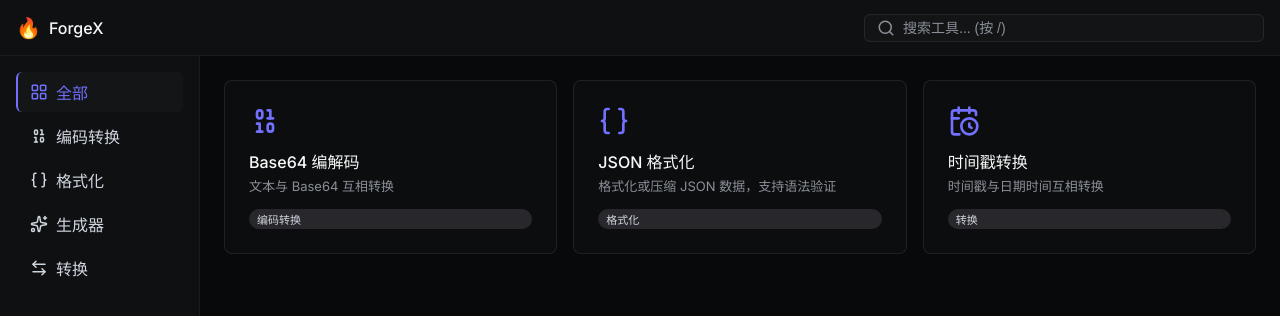
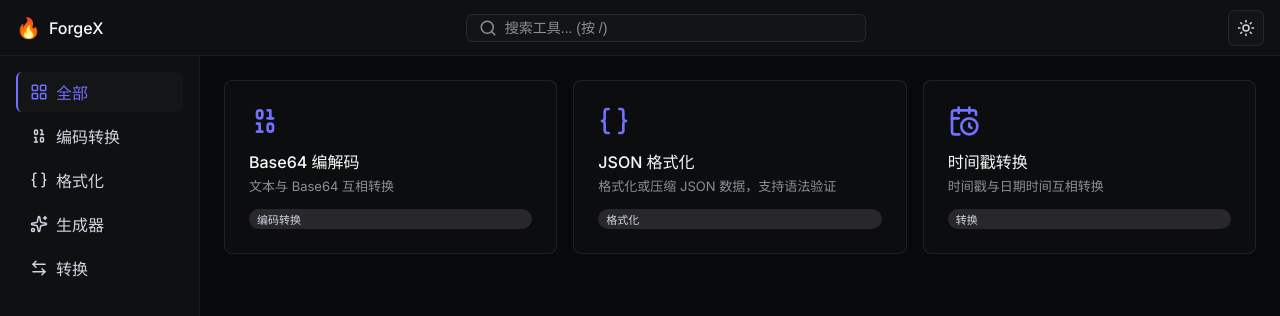
Before and after one commit to Aiden-FE/forge-x, a Vue app: page / in a window 1280 px wide. Shown: the top 316 px of the page. Built offline with nearby package versions, Linux system fonts and the light colour scheme.

Commit message:
feat: 新增暗色/亮色主题切换功能
- 拆分 CSS 变量为 themes/dark.css 和 themes/light.css
- 新建 useThemeStore 管理主题状态，localStorage 持久化
- Header 增加主题切换按钮（太阳/月亮图标）
- App.vue 挂载时自动应用 data-theme 属性

```diff
--- a/src/App.vue
+++ b/src/App.vue
@@ -18,6 +18,10 @@
 import { ref } from 'vue'
 import AppHeader from '@/components/AppHeader.vue'
 import CategoryNav from '@/components/CategoryNav.vue'
+import { useThemeStore } from '@/stores/theme'
+
+// Init theme — the store's watch({ immediate: true }) applies it on creation
+useThemeStore()
 
 const sidebarOpen = ref(false)
 </script>
--- a/src/components/AppHeader.vue
+++ b/src/components/AppHeader.vue
@@ -15,19 +15,27 @@
         @keydown="handleKeydown"
       />
     </div>
-    <button class="menu-btn" @click="$emit('toggle-sidebar')">
-      <Menu :size="20" />
-    </button>
+    <div class="header-actions">
+      <button class="action-btn" @click="toggleTheme" :title="theme === 'dark' ? '切换亮色主题' : '切换暗色主题'">
+        <Sun v-if="theme === 'light'" :size="18" />
+        <Moon v-else :size="18" />
+      </button>
+      <button class="menu-btn" @click="$emit('toggle-sidebar')">
+        <Menu :size="20" />
+      </button>
+    </div>
   </header>
 </template>
 
 <script setup lang="ts">
 import { ref, onMounted } from 'vue'
-import { Search, Menu } from 'lucide-vue-next'
+import { Search, Menu, Sun, Moon } from 'lucide-vue-next'
 import { useToolsStore } from '@/stores/tools'
+import { useThemeStore } from '@/stores/theme'
 
 const emit = defineEmits(['toggle-sidebar'])
 const store = useToolsStore()
+const { theme, toggleTheme } = useThemeStore()
 const query = ref(store.searchQuery)
 
 function onSearch() {
@@ -107,14 +115,43 @@
 
 .search-input::placeholder { color: var(--text-tertiary); }
 
-.menu-btn {
-  display: none;
+.header-actions {
+  display: flex;
+  align-items: center;
+  gap: var(--space-sm);
+}
+
+.action-btn {
+  display: flex;
+  align-items: center;
+  justify-content: center;
+  width: 36px;
+  height: 36px;
   background: var(--bg-card);
   border: 1px solid var(--border);
   border-radius: var(--radius-md);
-  padding: var(--space-sm);
   color: var(--text-secondary);
   cursor: pointer;
+  transition: all var(--transition-fast);
+}
+
+.action-btn:hover {
+  background: var(--bg-hover);
+  color: var(--text-primary);
+}
+
+.menu-btn {
+  display: none;
+  align-items: center;
+  justify-content: center;
+  width: 36px;
+  height: 36px;
+  background: var(--bg-card);
+  border: 1px solid var(--border);
+  border-radius: var(--radius-md);
+  color: var(--text-secondary);
+  cursor: pointer;
+  transition: all var(--transition-fast);
 }
 
 @media (max-width: 768px) {
--- /dev/null
+++ b/src/stores/theme.ts
@@ -0,0 +1,43 @@
+import { ref, watch } from 'vue'
+import { defineStore } from 'pinia'
+
+export type Theme = 'dark' | 'light'
+
+const STORAGE_KEY = 'forgex-theme'
+
+export const useThemeStore = defineStore('theme', () => {
+  // Initialize from localStorage or system preference
+  function getInitialTheme(): Theme {
+    const stored = localStorage.getItem(STORAGE_KEY)
+    if (stored === 'dark' || stored === 'light') return stored
+    if (window.matchMedia?.('(prefers-color-scheme: light)').matches) return 'light'
+    return 'dark'
+  }
+
+  const theme = ref<Theme>(getInitialTheme())
+
+  function applyTheme(t: Theme) {
+    document.documentElement.setAttribute('data-theme', t)
+    // Update the meta theme-color for mobile browser chrome
+    const meta = document.querySelector('meta[name="theme-color"]')
+    if (meta) {
+      meta.setAttribute('content', t === 'dark' ? '#08090a' : '#ffffff')
+    }
+  }
+
+  function toggleTheme() {
+    theme.value = theme.value === 'dark' ? 'light' : 'dark'
+  }
+
+  function setTheme(t: Theme) {
+    theme.value = t
+  }
+
+  // Persist and apply when theme changes
+  watch(theme, (t) => {
+    localStorage.setItem(STORAGE_KEY, t)
+    applyTheme(t)
+  }, { immediate: true })
+
+  return { theme, toggleTheme, setTheme }
+})
--- /dev/null
+++ b/src/styles/themes/dark.css
@@ -0,0 +1,35 @@
+/* ForgeX Dark Theme — Linear Dark inspired */
+[data-theme="dark"] {
+  /* Backgrounds */
+  --bg-canvas: #08090a;
+  --bg-panel: #0f1011;
+  --bg-surface: #191a1b;
+  --bg-hover: #28282c;
+  --bg-card: rgba(255, 255, 255, 0.02);
+  --bg-card-hover: rgba(255, 255, 255, 0.05);
+
+  /* Text */
+  --text-primary: #f7f8f8;
+  --text-secondary: #d0d6e0;
+  --text-tertiary: #8a8f98;
+  --text-quaternary: #62666d;
+
+  /* Brand */
+  --accent: #7170ff;
+  --accent-bg: #5e6ad2;
+  --accent-hover: #828fff;
+
+  /* Status */
+  --success: #10b981;
+  --warning: #fbbf24;
+  --error: #f87171;
+
+  /* Borders */
+  --border: rgba(255, 255, 255, 0.08);
+  --border-subtle: rgba(255, 255, 255, 0.05);
+  --border-focus: rgba(113, 112, 255, 0.5);
+
+  /* Shadows */
+  --shadow-card: rgba(0, 0, 0, 0.2) 0px 0px 0px 1px;
+  --shadow-elevated: rgba(0, 0, 0, 0.4) 0px 2px 4px;
+}
--- /dev/null
+++ b/src/styles/themes/light.css
@@ -0,0 +1,35 @@
+/* ForgeX Light Theme */
+[data-theme="light"] {
+  /* Backgrounds */
+  --bg-canvas: #f5f5f7;
+  --bg-panel: #ffffff;
+  --bg-surface: #f0f0f2;
+  --bg-hover: #e8e8ec;
+  --bg-card: rgba(0, 0, 0, 0.02);
+  --bg-card-hover: rgba(0, 0, 0, 0.04);
+
+  /* Text */
+  --text-primary: #1a1a2e;
+  --text-secondary: #4a4a6a;
+  --text-tertiary: #8a8a9e;
+  --text-quaternary: #b0b0be;
+
+  /* Brand */
+  --accent: #6c63ff;
+  --accent-bg: #5e6ad2;
+  --accent-hover: #5548e8;
+
+  /* Status */
+  --success: #059669;
+  --warning: #d97706;
+  --error: #dc2626;
+
+  /* Borders */
+  --border: rgba(0, 0, 0, 0.08);
+  --border-subtle: rgba(0, 0, 0, 0.04);
+  --border-focus: rgba(108, 99, 255, 0.4);
+
+  /* Shadows */
+  --shadow-card: rgba(0, 0, 0, 0.04) 0px 0px 0px 1px;
+  --shadow-elevated: rgba(0, 0, 0, 0.08) 0px 2px 8px;
+}
--- a/src/styles/variables.css
+++ b/src/styles/variables.css
@@ -1,8 +1,10 @@
-/* ForgeX Design Tokens — Linear Dark Theme */
+/* ForgeX Design Tokens — Shared */
 @import url('https://fonts.googleapis.com/css2?family=Inter:wght@300;400;500;510;590;600&family=JetBrains+Mono:wght@400;500&display=swap');
+@import url('./themes/dark.css');
+@import url('./themes/light.css');
 
 :root {
-  /* Backgrounds */
+  /* Default to dark theme */
   --bg-canvas: #08090a;
   --bg-panel: #0f1011;
   --bg-surface: #191a1b;
@@ -10,28 +12,23 @@
   --bg-card: rgba(255, 255, 255, 0.02);
   --bg-card-hover: rgba(255, 255, 255, 0.05);
 
-  /* Text */
   --text-primary: #f7f8f8;
   --text-secondary: #d0d6e0;
   --text-tertiary: #8a8f98;
   --text-quaternary: #62666d;
 
-  /* Brand */
   --accent: #7170ff;
   --accent-bg: #5e6ad2;
   --accent-hover: #828fff;
 
-  /* Status */
   --success: #10b981;
   --warning: #fbbf24;
   --error: #f87171;
 
-  /* Borders */
   --border: rgba(255, 255, 255, 0.08);
   --border-subtle: rgba(255, 255, 255, 0.05);
   --border-focus: rgba(113, 112, 255, 0.5);
 
-  /* Shadows */
   --shadow-card: rgba(0, 0, 0, 0.2) 0px 0px 0px 1px;
   --shadow-elevated: rgba(0, 0, 0, 0.4) 0px 2px 4px;
 
```
